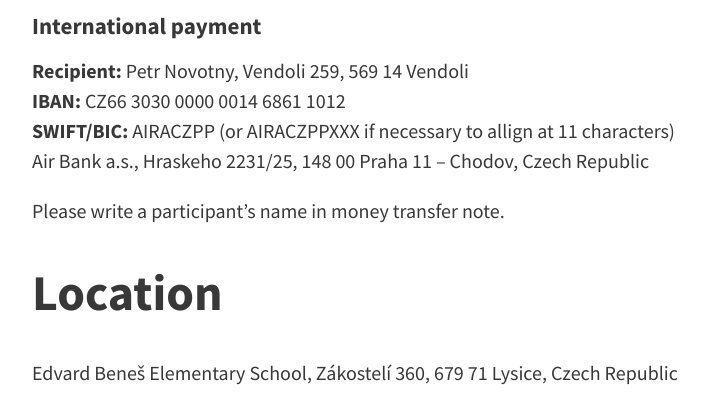
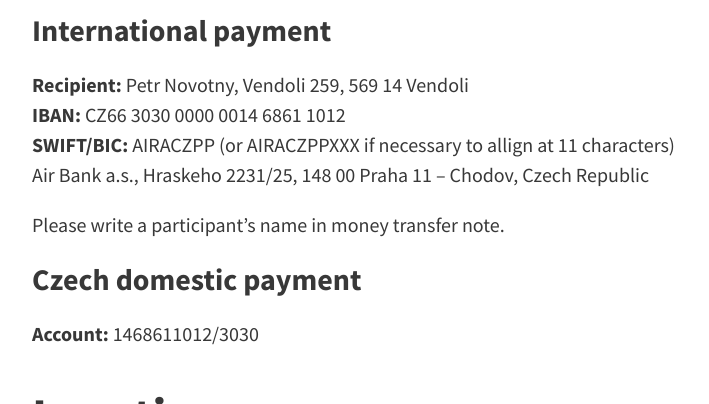
Before and after one commit to vholer/nitenichiryu, a Jekyll site: the page built from index.md, in a window 1280 px wide and 900 px high, scrolled down 933 px, cut to the strip 0-404 px from the top of the window. Shown: the whole strip, without its empty margins (224-933 px from the left). Built offline with Jekyll 4.4.1, drawn with Linux system fonts in a browser that asks for light colours; nearby versions of some CDN libraries.

Commit message:
Added domestic payment

```diff
--- a/index.md
+++ b/index.md
@@ -12,7 +12,7 @@ hide: true
 | 5 days (all days of workshop) | 200€ |
 | 1 day                         |  50€ |
 
-#### International payment
+### International payment
 
 **Recipient:** Petr Novotny, Vendoli 259, 569 14 Vendoli<br />
 **IBAN:** CZ66 3030 0000 0014 6861 1012<br />
@@ -20,6 +20,10 @@ hide: true
 Air Bank a.s., Hraskeho 2231/25, 148 00 Praha 11 – Chodov, Czech Republic
 
 Please write a participant's name in money transfer note.
+
+### Czech domestic payment
+
+**Account:** 1468611012/3030
 
 # Location
 
```
